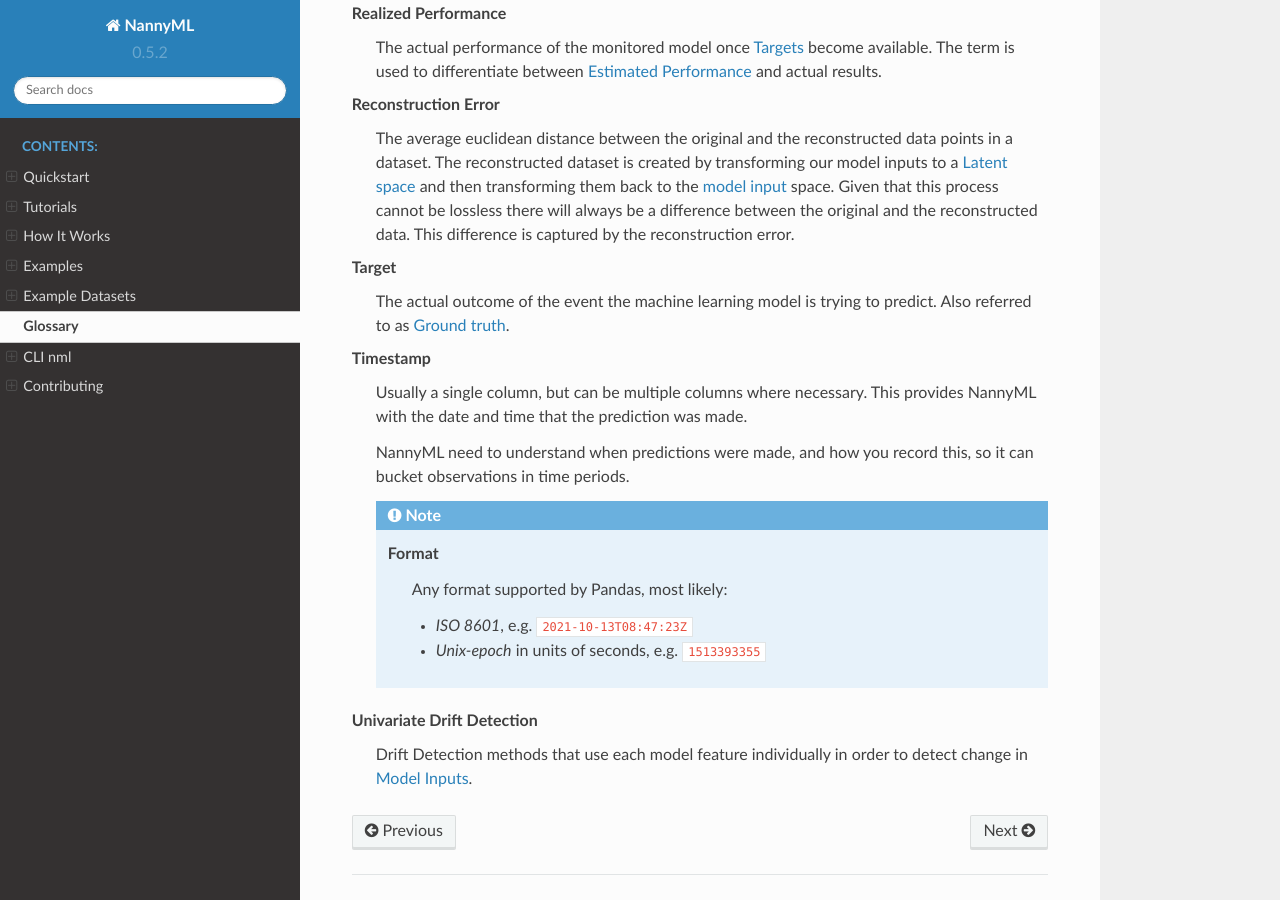
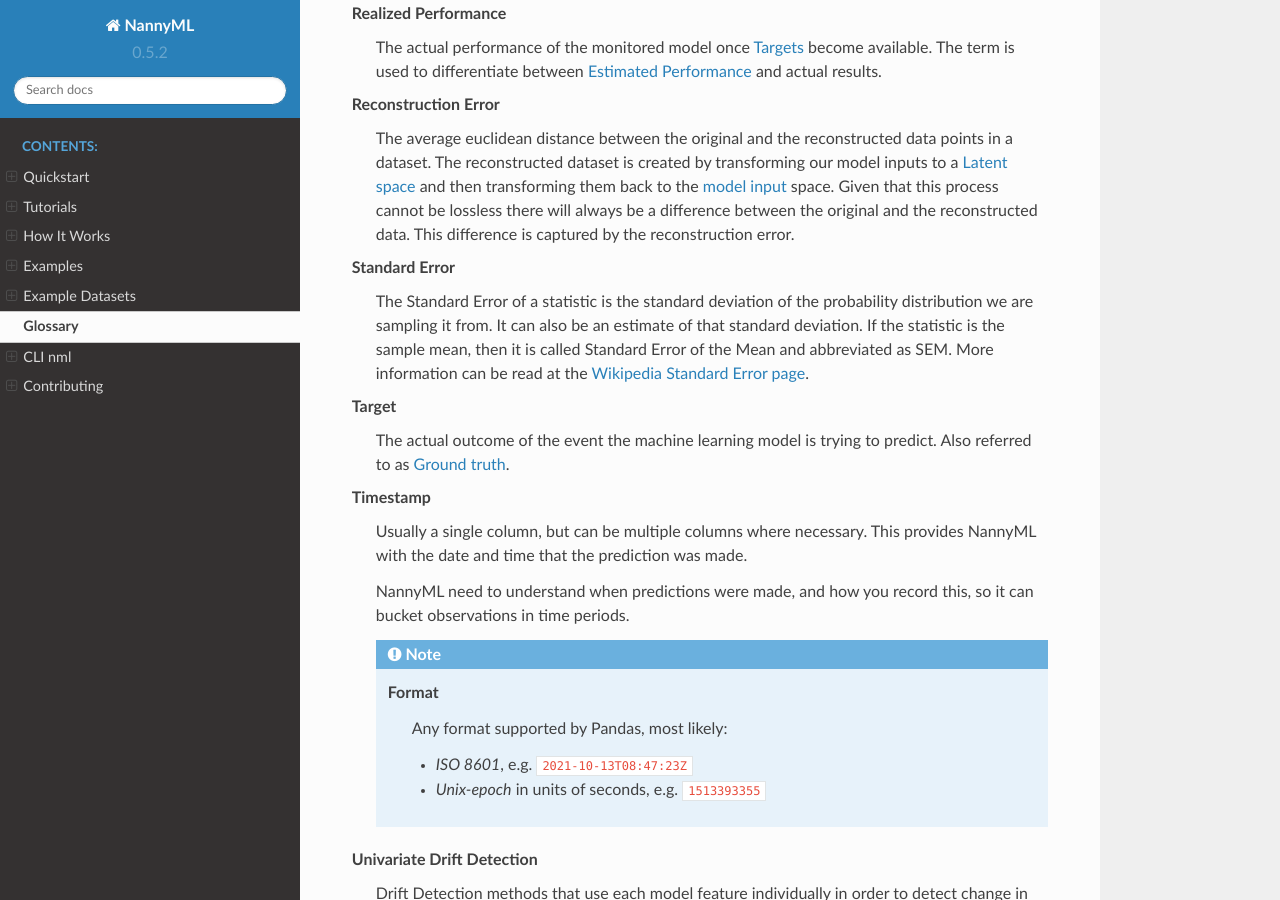
Before and after one commit to NannyML/nannyml, a Sphinx documentation site: the page built from docs/glossary.rst, in a window 1280 px wide and 900 px high, scrolled down 3694 px. Built offline with Sphinx 7.4.7 and the Read the Docs theme 2.0.0, drawn with Linux system fonts in a browser that asks for light colours; pages that are not in the unit, such as notebooks, are missing from menus.

Commit message:
[skip ci] sampling error doc update

```diff
--- a/docs/glossary.rst
+++ b/docs/glossary.rst
@@ -170,6 +170,11 @@
         then transforming them back to the :term:`model input<Model Inputs>` space. Given that this process cannot be lossless there will always be a difference
         between the original and the reconstructed data. This difference is captured by the reconstruction error.
 
+    Standard Error
+        The Standard Error of a statistic is the standard deviation of the probability distribution we are sampling it from.
+        It can also be an estimate of that standard deviation. If the statistic is the sample mean, then it is called
+        Standard Error of the Mean and abbreviated as SEM. More information can be read at the `Wikipedia Standard Error page`_.
+
     Target
         The actual outcome of the event the machine learning model is trying to predict. Also referred to as
         :term:`Ground truth`.
@@ -200,3 +205,4 @@
 .. _`scipy implementation of the Chi-square test of independence of variables in a contingency table`:
     https://docs.scipy.org/doc/scipy/reference/generated/scipy.stats.chi2_contingency.html
 .. _`PCA Wikipedia page`: https://en.wikipedia.org/wiki/Principal_component_analysis
+.. _`Wikipedia Standard Error page`: https://en.wikipedia.org/wiki/Standard_error
```
Also changed, not shown: docs/how_it_works/estimation_of_standard_error.rst (+13 -8 lines).
